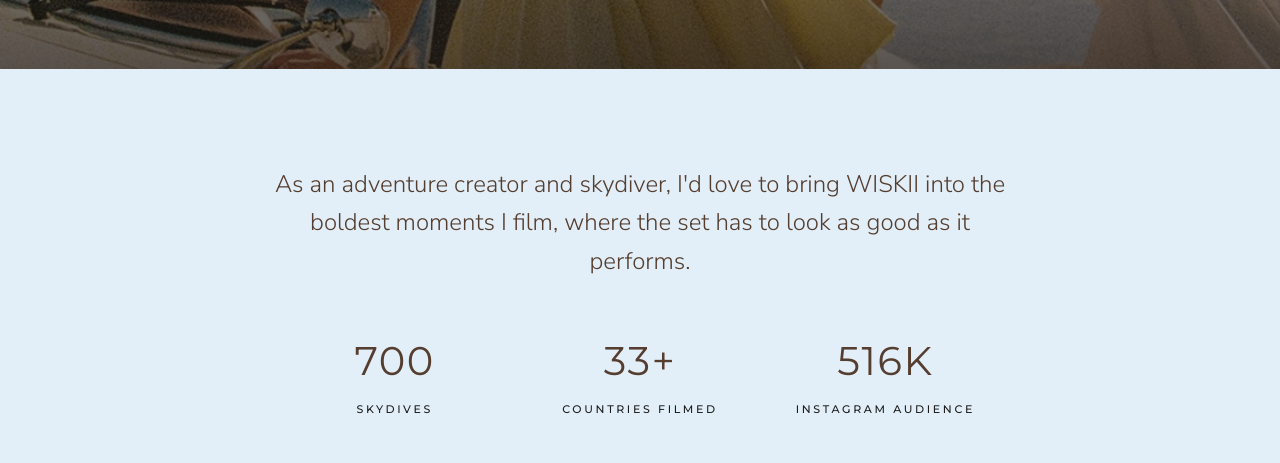
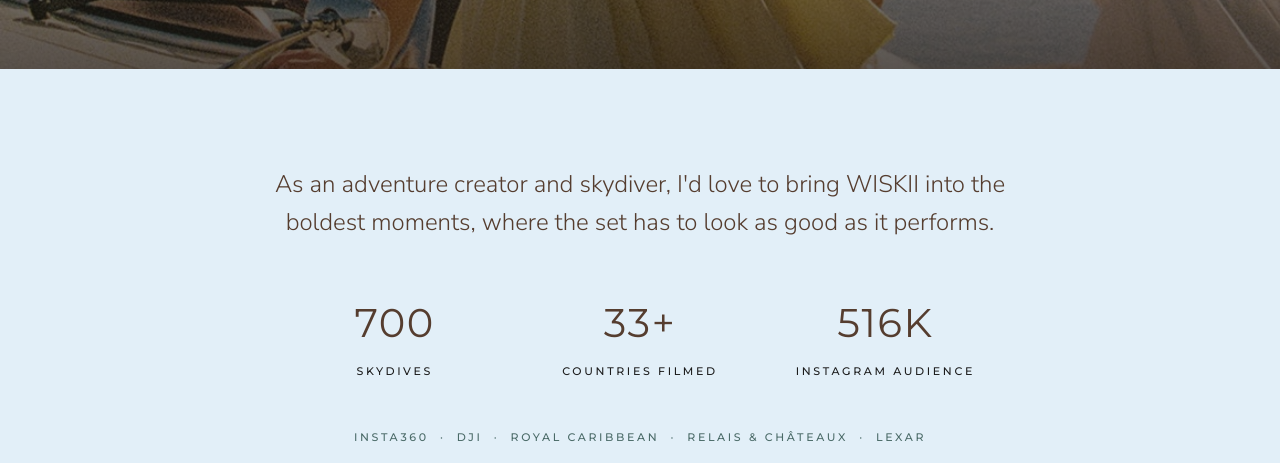
Before and after one commit to callie-rounds-media/wiskii, a plain HTML site: page index.html in a window 1280 px wide. Shown: the part 731-1194 px from the top of the page. Drawn offline with Linux system fonts and the light colour scheme.

Commit message:
Intro: drop 'I film'

```diff
--- a/index.html
+++ b/index.html
@@ -93,7 +93,7 @@ footer{text-align:center;padding:28px;background:var(--ink);color:var(--capri)}
 
 <section class="intro">
   <div class="wrap">
-    <p class="lead">As an adventure creator and skydiver, I'd love to bring WISKII into the boldest moments I film, where the set has to look as good as it performs.</p>
+    <p class="lead">As an adventure creator and skydiver, I'd love to bring WISKII into the boldest moments, where the set has to look as good as it performs.</p>
     <div class="stats">
       <div><b>700</b><span class="k">Skydives</span></div>
       <div><b>33+</b><span class="k">Countries filmed</span></div>
```
